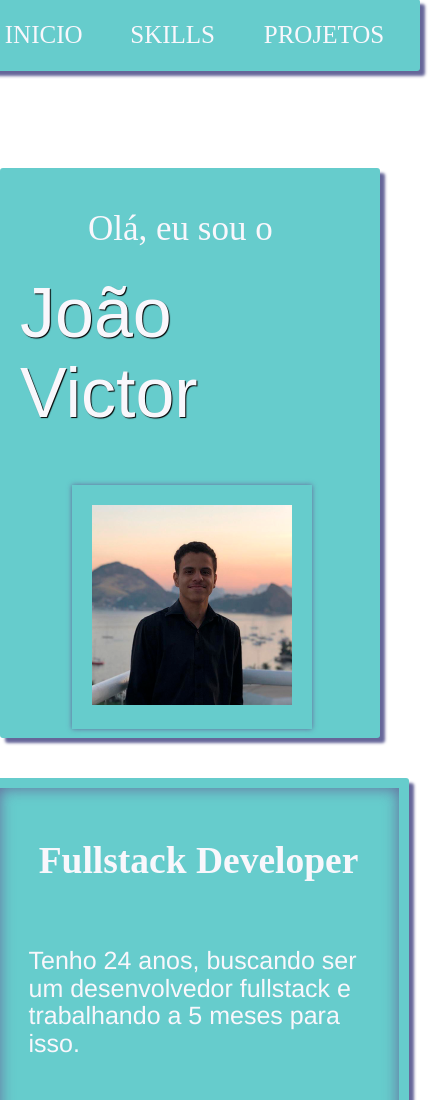
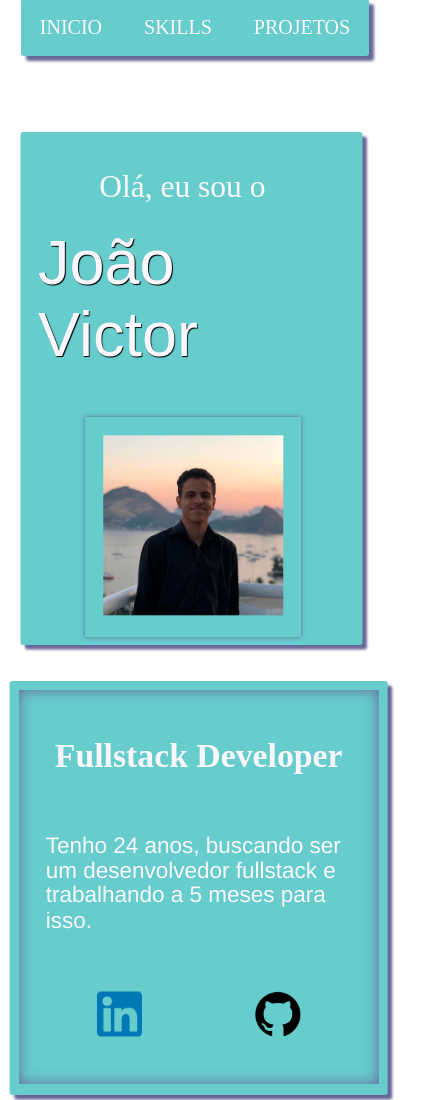
Before and after one commit to joaoidc1/projeto-Portf-lio, a plain HTML site: page index.html in a window 390 px wide. Shown: the top 1100 px of the page, 438 px wide, since content can reach past the window. Drawn offline with Linux system fonts and the light colour scheme; a web font is replaced by a local one.

Commit message:
responsivo

```diff
--- a/css/style.css
+++ b/css/style.css
@@ -308,7 +308,22 @@ section.projetos {
 
 @media screen and (max-width: 940px) {
 body {
+    display: flex;
+    flex-direction: column;
     align-items: center;
+}
+section.inicio {
+    scale: 0.9;
+    margin-top: 10px;
+}
+.tableMenu {
+    display: flex;
+    align-items: center;
+    font-size: 20px;
+    justify-content: center;
+    display: flex;
+    height:57px;
+    width: 348px;
 }
 .conteudo {
     height: max-content;
@@ -350,4 +365,7 @@ body {
 .projetosBox h1 {
     top: -13px;
 }
+.textBoxMais {
+    scale: 0.9;
 }
+}
--- a/index.html
+++ b/index.html
@@ -11,6 +11,7 @@
         <meta name="viewport" content="width=device-width, initial-scale=1.0">
         <link rel="stylesheet" href="css/style.css">
         <title>Portfolio Jv</title>
+        <meta name="viewport" content="width=device-width, initial-scale=1.0">
     </head>
     <body>
         <header>
```
